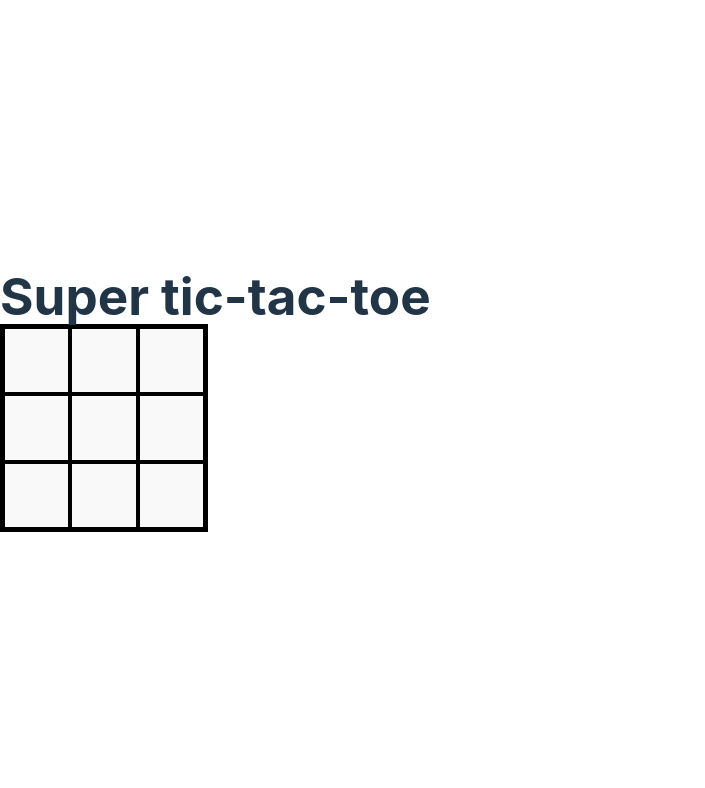
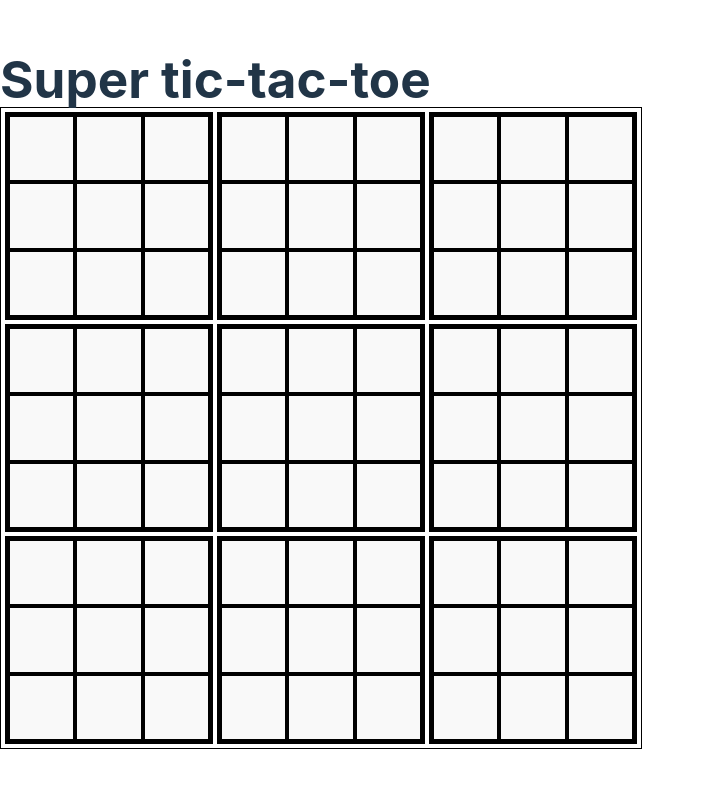
Before and after one commit to CarlosAvina/super-tic-tac-toe, a React (Vite) app: page / in a window 1280 px wide. Shown: the top 788 px of the page, without its empty margins (0-705 px from the left). Built offline with nearby package versions, Linux system fonts and the light colour scheme.

Commit message:
Add logic for individual games

```diff
--- a/src/App.tsx
+++ b/src/App.tsx
@@ -1,5 +1,13 @@
 import React, { SyntheticEvent } from "react";
 import { getWinner } from "./utils";
+
+type TicTacToeGame = {
+  [key: number]: string;
+};
+
+type GamesGridType = {
+  [key: number]: TicTacToeGame;
+};
 
 const initialState = {
   1: "",
@@ -13,15 +21,30 @@ const initialState = {
   9: "",
 };
 
+const initialGames = {
+  1: initialState,
+  2: initialState,
+  3: initialState,
+  4: initialState,
+  5: initialState,
+  6: initialState,
+  7: initialState,
+  8: initialState,
+  9: initialState,
+};
+
 function App() {
-  const [gridValues, setGridValues] = React.useState(initialState);
+  const [games, setGames] = React.useState<GamesGridType>(initialGames);
   const [currentPlayer, setCurrentPlayer] = React.useState<"x" | "o">("x");
   const [winner, setWinner] = React.useState<"x" | "o" | null>();
 
   function onCellClick(e: SyntheticEvent<HTMLButtonElement>) {
-    const cellId = e.currentTarget.id;
+    const id = e.currentTarget.id;
+    const [gameId, cellId] = id.split("-");
+
+    const gridValues = games[Number(gameId)];
     const nextGridValues = { ...gridValues, [cellId]: currentPlayer };
-    setGridValues(nextGridValues);
+    setGames((prev) => ({ ...prev, [Number(gameId)]: nextGridValues }));
     setCurrentPlayer((prev) => (prev === "x" ? "o" : "x"));
     const winner = getWinner(nextGridValues, currentPlayer);
     setWinner(winner);
@@ -30,17 +53,24 @@ function App() {
   return (
     <main>
       <h1 className="font-bold">Super tic-tac-toe</h1>
-      <div className="grid grid-cols-3 bg-black gap-1 p-1 w-52 h-52 border border-black">
-        {Object.entries(gridValues).map(([key, value]) => (
-          <button
-            id={key}
-            key={key}
-            className="rounded-none"
-            onClick={onCellClick}
-            disabled={Boolean(value) || Boolean(winner)}
+      <div className="grid grid-cols-3 gap-1 p-1 border border-black">
+        {Object.entries(games).map(([gameId, game]) => (
+          <div
+            key={gameId}
+            className="grid grid-cols-3 grid-rows-3 bg-black gap-1 p-1 w-52 h-52 border border-black"
           >
-            {value}
-          </button>
+            {Object.entries(game).map(([cellId, value]) => (
+              <button
+                id={`${gameId}-${cellId}`}
+                key={cellId}
+                className="rounded-none p-0"
+                onClick={onCellClick}
+                disabled={Boolean(value) || Boolean(winner)}
+              >
+                {value}
+              </button>
+            ))}
+          </div>
         ))}
       </div>
       {winner && <h2>Winner: {winner}</h2>}
```
